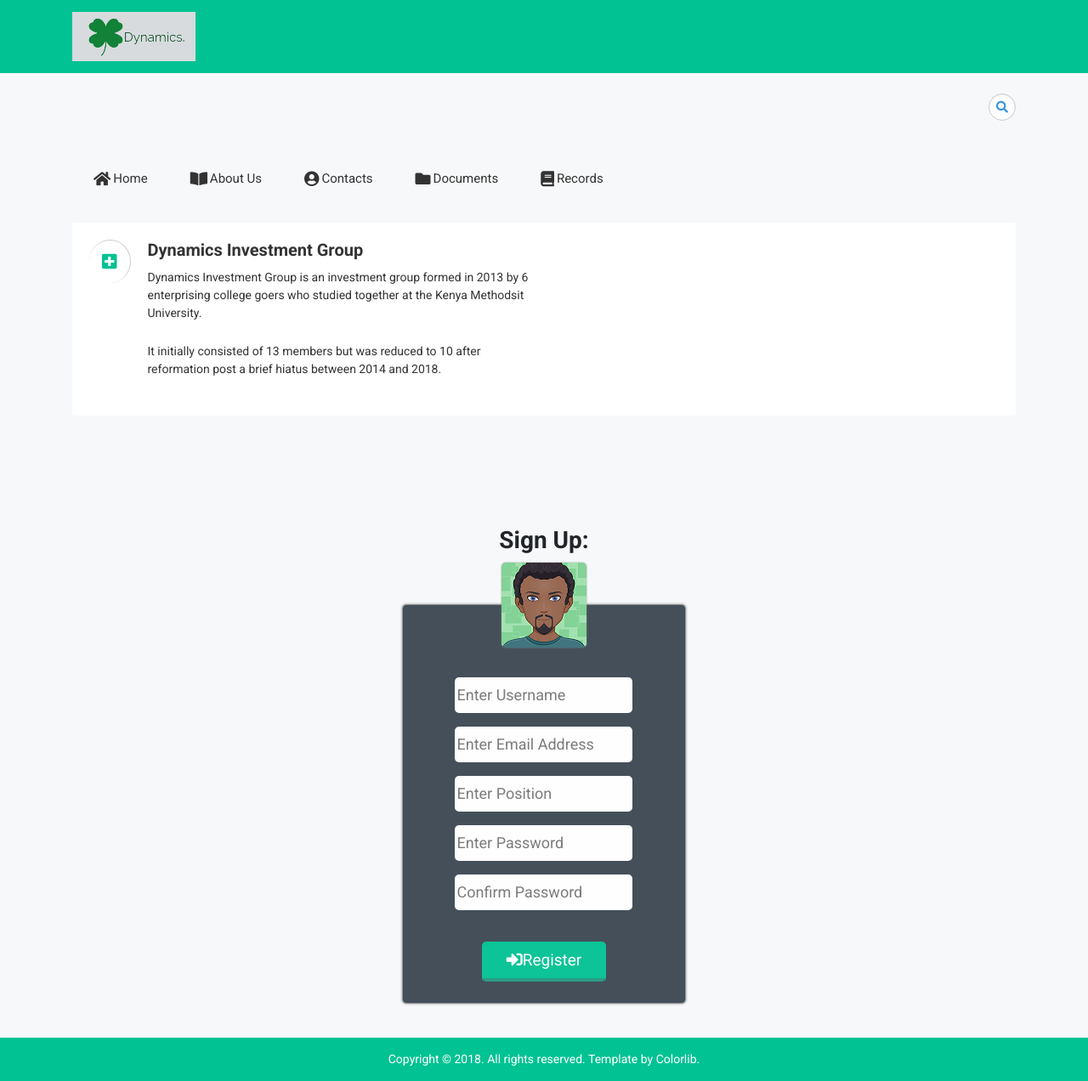
After one commit to ricoslick/dynamics_django, a Django app: page /dynamics/register/ in a window 1280 px wide. The commit adds this page. Shown: the whole page at 85% size. Run offline with Django 3.2, Linux system fonts and the light colour scheme; some libraries are stand-ins or nearby versions.

Commit message:
registration form generation with Django

```diff
--- /dev/null
+++ b/dynamics/forms.py
@@ -0,0 +1,8 @@
+from django import forms
+
+class UserForm(forms.Form):
+	username = forms.CharField(widget=forms.TextInput(attrs={'title': 'Your name', 'id': 'username', 'placeholder': 'Enter Username', 'class': 'form-group'}), label='')
+	email = forms.EmailField(widget=forms.EmailInput(attrs={'title': 'Email Address', 'id': 'email', 'placeholder': 'Enter Email Address', 'class': 'form-group'}), label='')
+	position = forms.CharField(widget=forms.TextInput(attrs={'title': 'Official rank', 'id': 'rank', 'placeholder': 'Enter Position', 'class': 'form-group'}), label='')
+	password = forms.CharField(widget=forms.PasswordInput(attrs={'title': 'Your Password', 'id': 'password', 'placeholder': 'Enter Password', 'class': 'form-group'}), label='')
+	password_confirm = forms.CharField(widget=forms.PasswordInput(attrs={'title': 'Re-enter Password', 'id': 'cpassword', 'placeholder': 'Confirm Password', 'class': 'form-group'}), label='')
--- /dev/null
+++ b/dynamics/static/dynamics/css/forms.css
@@ -0,0 +1,52 @@
+.main-section {
+	margin: 0 auto;
+	margin-top: 130px;
+	padding: 0;
+}
+.modal-content {
+	background-color: #3b4652;
+	opacity: .95;
+	padding: 0 18px;
+	box-shadow: 0px 0px 3px #848484;
+}
+.user-img {
+	margin-top: -50px;
+	margin-bottom: 35px;
+}
+.user-img img {
+	height: 100px;
+	width:100px;
+	border-radius: 5px;
+	box-shadow: 0px 0px 2px #848484;
+}
+
+.form-group input {
+	height: 42px;
+	border-radius: 5px;
+	border: 0;
+	font-size: 18px;
+}
+
+button {
+	width: 55%;
+	margin: 5px 0 25px;
+}
+
+.btn {
+	background-color: #00c292;
+	color: #fff;
+	font-size: 19px;
+	padding: 7px 14px;
+	border-radius: 5px;
+	border-bottom: 4px solid #219882;
+}
+
+.btn:hover, .btn:focus {
+	background-color: #25a890!important;
+	border-bottom: 4px solid #25a890!important;
+}
+
+.svg-inline--fa {
+	font-size: 20px;
+	margin-right: 7px;
+}
--- a/dynamics/templates/dynamics/base.html
+++ b/dynamics/templates/dynamics/base.html
@@ -64,6 +64,9 @@
     <link rel="stylesheet" href="{% static 'css/responsive.css' %}">
     <!-- fontawesome -->
     <link rel="stylesheet" href="https://use.fontawesome.com/releases/v5.7.0/css/all.css" integrity="sha384-lZN37f5QGtY3VHgisS14W3ExzMWZxybE1SJSEsQp9S+oqd12jhcu+A56Ebc1zFSJ" crossorigin="anonymous">
+    <!-- forms CSS
+        ============================================= -->
+    <link rel="stylesheet" href="{% static 'dynamics/css/forms.css' %}">
     <!-- modernizr JS
 		============================================ -->
     <script src="{% static 'js/vendor/modernizr-2.8.3.min.js' %}"></script>
@@ -180,27 +183,9 @@
         </div>
     </div>
 
-    <!-- Alert area start-->
-    <div class="sales-statistic-area">
-        <div class="container">
-            <div class="row">
-                <div class="col-lg-9 col-md-8 col-sm-7 col-xs-12">
-                    <div class="sales-statistic-inner notika-shadow mg-tb-30">
-                        <div class="curved-inner-pro">
-                            <div class="curved-ctn">
-                                <h2>Our Ambition:</h2>
-                                    <p>To use our funds, street smarts and intellects to invest shrewdly in income and wealth generating opportunities; be it in the money markets or product and services industries. With the long term goal of building networks powerful enough to sustain the generated wealth and businesses established.</p>
-                                    <p>
-                                    {% block body %}
-                                    {% endblock %}
-                                    </p>
-                            </div>
-                        </div>
-                    </div>
-                </div>
-            </div>
-        </div>
-    </div>
+    {% block body %}
+    {% endblock %}
+
 
     <!-- Alert area End-->
     <!-- Start Footer area-->
--- /dev/null
+++ b/dynamics/templates/dynamics/register.html
@@ -0,0 +1,25 @@
+{% extends 'dynamics/base.html' %}
+{% load bootstrap4 %}
+{% bootstrap_css %}
+{% bootstrap_javascript jquery='full' %}
+{% load static %}
+{% block body %}
+<div class="modal-dialog text-center">
+	<div class="col-sm-8 main-section">
+		<h3>Sign Up:</h3><br><br>
+		<div class="modal-content">
+			<div class="col 12 user-img">
+				<!-- Form avatar -->
+				<img src="{% static 'dynamics/img/beard_face.png' %}" alt="" title= "Form avatar">
+			</div>
+			<form action="" class="col-12" method="post">
+				{% csrf_token %}
+				<div class="form-group">
+					{{ form }}
+				</div>
+				<button type="submit" class="btn"><i class="fas fa-sign-in-alt"></i>Register</button>
+			</form>
+		</div><!-- End of modal content -->
+	</div>
+</div>
+{% endblock %}
--- a/dynamics/urls.py
+++ b/dynamics/urls.py
@@ -4,5 +4,10 @@ from . import views
 
 app_name = 'dynamics'
 urlpatterns = [
+	# ex: /dynamics/
 	path('', views.IndexView.as_view(), name='index'),
+	# ex: /dynamics/login
+	path('<int:pk>/', views.DashView.as_view(), name='dashboard'),
+	# ex: /dynamics/login
+	path('register/', views.register, name='register'),
 ]
--- a/dynamics/views.py
+++ b/dynamics/views.py
@@ -4,9 +4,36 @@ from django.urls import reverse
 from django.views import generic
 
 from .models import User, Investments, Contribution
+from .forms import UserForm
+
 # Create your views here.
 class IndexView(generic.ListView):
 	template_name = 'dynamics/index.html'
 
 	def get_queryset(self):
 		return User.objects.all()
+
+class DashView(generic.DetailView):
+	model = User
+	slug_field = 'url'
+	template_name = 'dynamics/dashboard.html'
+
+def register(request):
+	# if POST request is made we need to process the form data
+	if request.method == 'POST':
+		# create a form instance and populate it with data from the request:
+		form = UserForm(request.POST)
+		if form.is_valid():
+			return HttpResponseRedirect('/thanks/')
+		"""
+		process the data in form.cleaned_date as required
+		...
+		redirect to a new URL:
+		"""
+	else:
+
+		form = UserForm()
+
+	return render(request, 'dynamics/register.html', {
+		'form':form
+		})
```
Also changed, not shown: dynamics/models.py (+18 -0 lines), dynamics/templates/dynamics/dashboard.html (added, +23 -0 lines), dynamics/templates/dynamics/index.html (+20 -1 lines), mysite/settings.py (+10 -0 lines), polls/static/css/forms.css (added, +9 -0 lines), dynamics/migrations/0002_auto_20190205_1202.py (added), dynamics/static/dynamics/img/beard_face.png (added), dynamics/static/dynamics/img/face.png (added).
